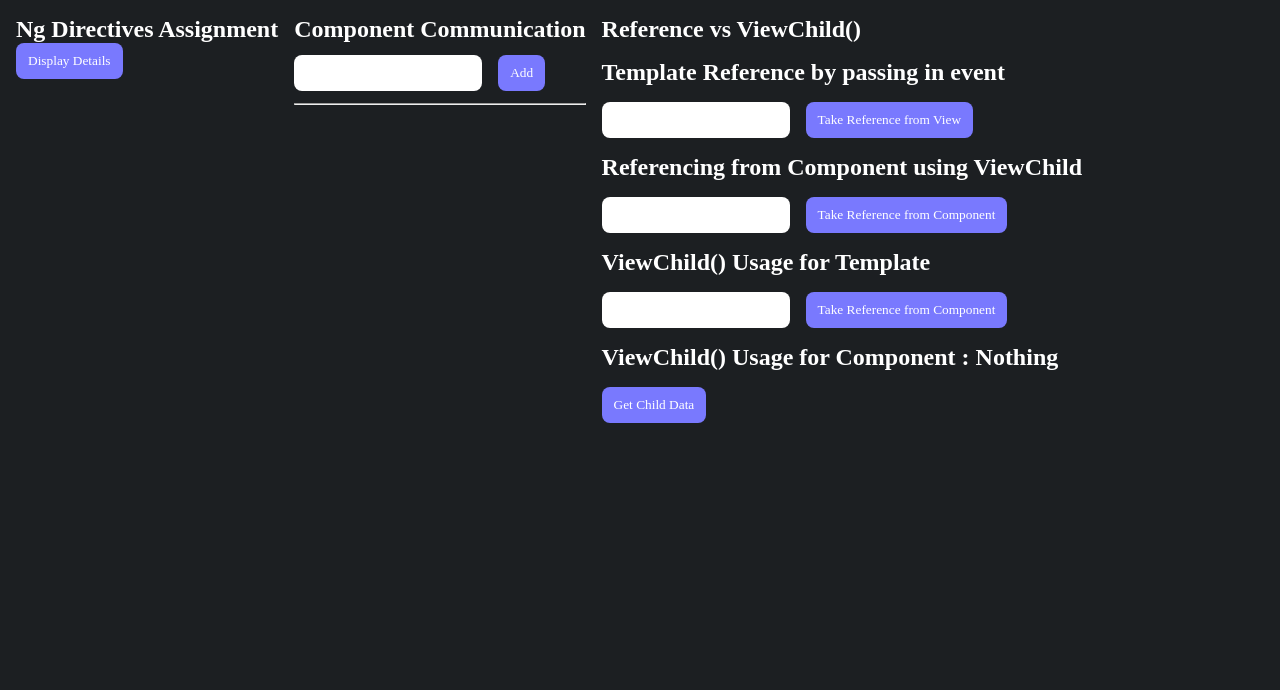
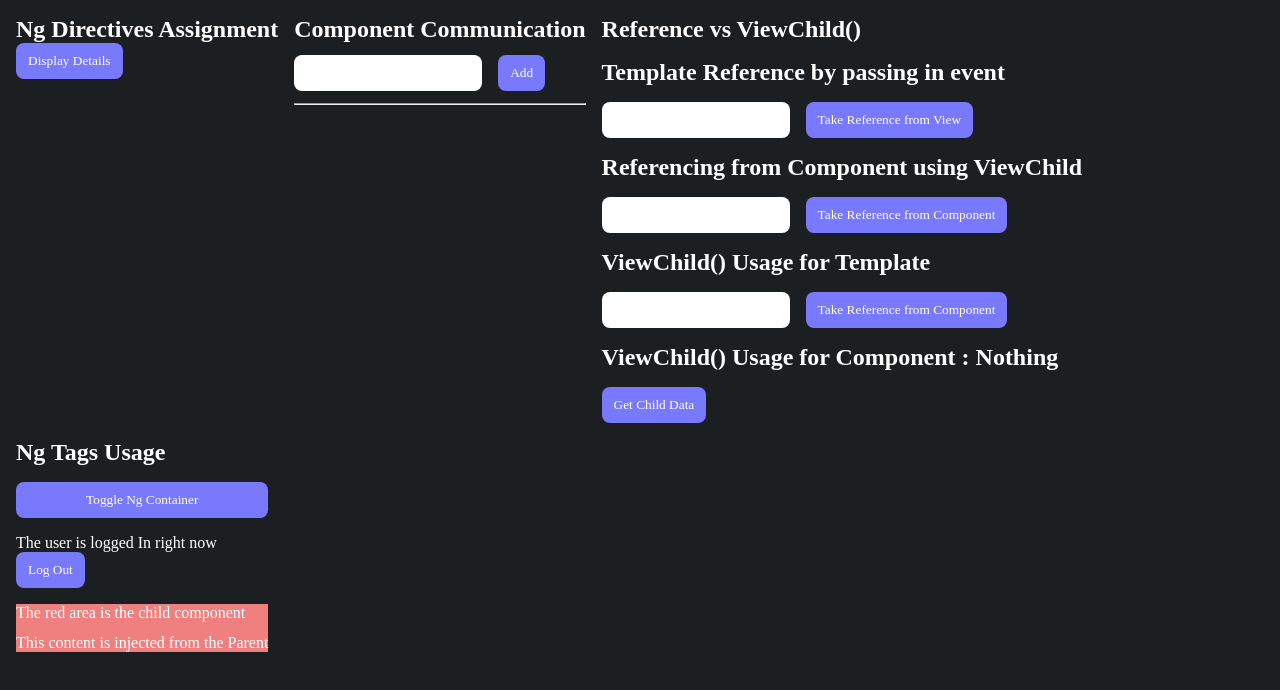
Before and after one commit to basakjeet08/First-Angular-App, an Angular app: page / in a window 1280 px wide. Shown: the top 690 px of the page. Built offline with nearby package versions, Linux system fonts and the light colour scheme; a web font is replaced by a local one.

Commit message:
feat - Practices the Ng tags.

```diff
--- a/src/app/app.component.html
+++ b/src/app/app.component.html
@@ -27,4 +27,7 @@
 
   <!-- This component defines the usage difference between @ViewChild and Template references -->
   <app-template-view-child-diff />
+
+  <!-- Showcase of all the NG tags -->
+  <app-ng-tags />
 </div>
--- a/src/app/app.module.ts
+++ b/src/app/app.module.ts
@@ -15,6 +15,8 @@ import { SecondChildComponent } from './components/component-communication-paren
 import { TemplateViewChildDiffComponent } from './components/template-view-child-diff/template-view-child-diff.component';
 import { TemplateReffComponent } from './components/template-view-child-diff/template-reff/template-reff.component';
 import { ViewChildComponent } from './components/template-view-child-diff/view-child/view-child.component';
+import { NgTagsComponent } from './components/ng-tags/ng-tags.component';
+import { ChildComponent } from './components/ng-tags/child/child.component';
 
 // The NgModule decoration is used for every module created. Here app is considered as a module in the project
 // In the declarations we need to declare all the Components we are creating [Note :- If we generate components from the CLI then they are added automatically]
@@ -34,6 +36,8 @@ import { ViewChildComponent } from './components/template-view-child-diff/view-c
     TemplateViewChildDiffComponent,
     TemplateReffComponent,
     ViewChildComponent,
+    NgTagsComponent,
+    ChildComponent,
   ],
   imports: [BrowserModule, FormsModule],
   providers: [],
--- /dev/null
+++ b/src/app/components/ng-tags/child/child.component.css
@@ -0,0 +1,6 @@
+div {
+  display: flex;
+  flex-direction: column;
+  gap: 12px;
+  background-color: lightcoral;
+}
--- /dev/null
+++ b/src/app/components/ng-tags/child/child.component.html
@@ -0,0 +1,6 @@
+<div>
+  <p>The red area is the child component</p>
+
+  <!-- This tag injects all the HTML elements injected from the parent over here -->
+  <ng-content></ng-content>
+</div>
--- /dev/null
+++ b/src/app/components/ng-tags/ng-tags.component.css
@@ -0,0 +1,5 @@
+#outer-div {
+  display: flex;
+  flex-direction: column;
+  gap: 16px;
+}
--- /dev/null
+++ b/src/app/components/ng-tags/ng-tags.component.html
@@ -0,0 +1,28 @@
+<div id="outer-div">
+  <h2>Ng Tags Usage</h2>
+
+  <!-- This button helps to show the ng container -->
+  <button (click)="toggleNgContainer()">Toggle Ng Container</button>
+
+  <!-- The ng - container tag is used to group elements together without the need for adding extra div elements unnessarily -->
+  <ng-container *ngIf="isVisible">
+    <p>This content is visible</p>
+    <p>The value of isVisible is {{ isVisible }}</p>
+  </ng-container>
+
+  <div *ngIf="isLoggedIn; else notLoggedIn">
+    <p>The user is logged In right now</p>
+    <button (click)="toggleLoginStatus()">Log Out</button>
+  </div>
+
+  <!-- Ng Template is used for optional rendering of any component (This wont be rendered in the DOM until and unless the else block for the ngIf is triggered. Moreover it is not rendered without a ngIf block)-->
+  <ng-template #notLoggedIn>
+    <p>The user is logged out now</p>
+    <button (click)="toggleLoginStatus()">Log In</button>
+  </ng-template>
+
+  <!-- This is an example of injecting content in the child component using ng-content tag -->
+  <app-child>
+    <p>This content is injected from the Parent</p>
+  </app-child>
+</div>
--- /dev/null
+++ b/src/app/components/ng-tags/ng-tags.component.ts
@@ -0,0 +1,21 @@
+import { Component } from '@angular/core';
+
+@Component({
+  selector: 'app-ng-tags',
+  templateUrl: './ng-tags.component.html',
+  styleUrls: ['./ng-tags.component.css'],
+})
+export class NgTagsComponent {
+  isVisible: boolean = false;
+  isLoggedIn: boolean = true;
+
+  // This funciton toggles the isLogged In state
+  toggleLoginStatus() {
+    this.isLoggedIn = !this.isLoggedIn;
+  }
+
+  // This function toggles the ng container state
+  toggleNgContainer() {
+    this.isVisible = !this.isVisible;
+  }
+}
```
Also changed, not shown: src/app/components/ng-tags/child/child.component.ts (added, +8 -0 lines).
